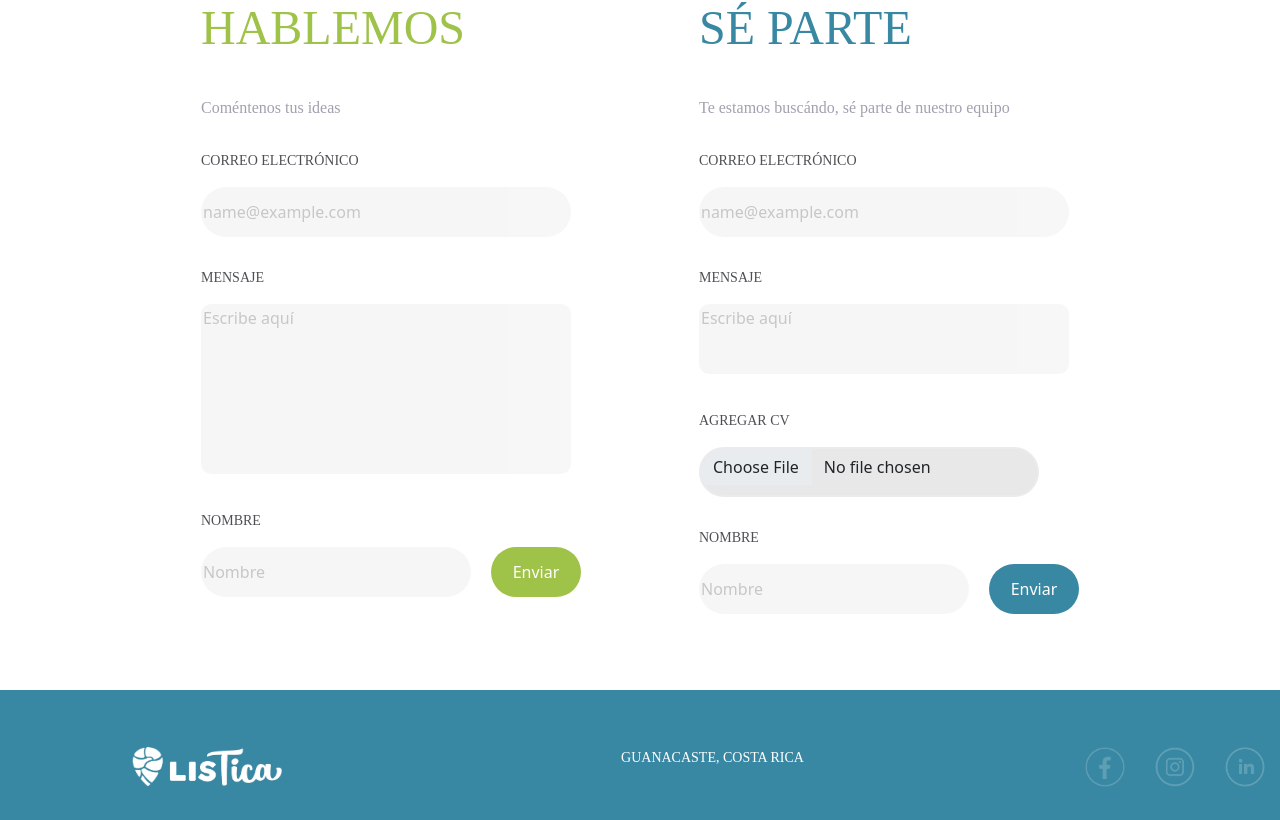
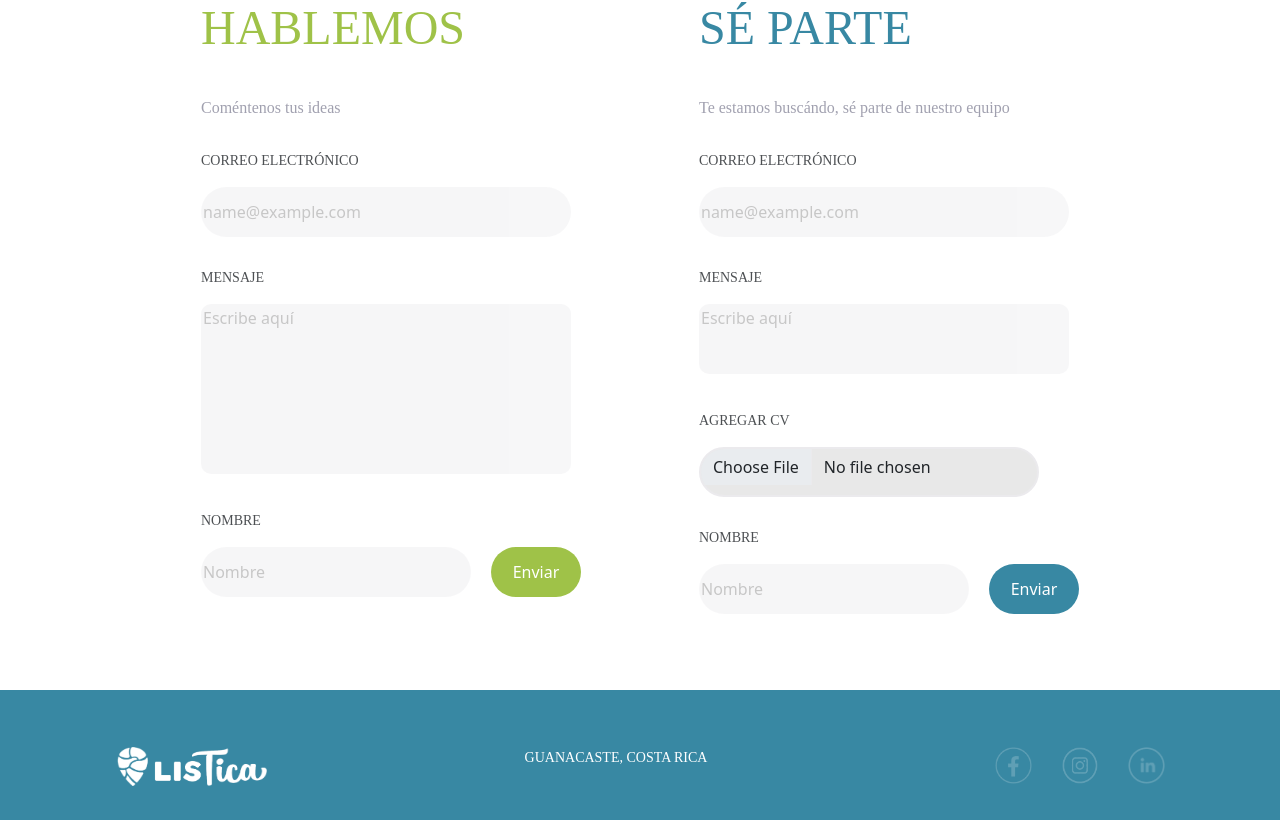
Before and after one commit to gregorybmx/listica, a Next.js app: page / in a window 1280 px wide. Shown: the part 2486-3306 px from the top of the page. Built offline with nearby package versions, Linux system fonts and the light colour scheme.

Commit message:
FooterCorreciones
Correciones en el acomodo de los elementos del footer

```diff
--- a/styles/Footer.module.css
+++ b/styles/Footer.module.css
@@ -7,6 +7,8 @@
 }
 
 #logoWrap{
+    width: 150px;
+    height: 40px;
     margin-left: 117px;
     margin-bottom: 54px;
     margin-top: 57px;
@@ -17,17 +19,20 @@
     font-size: 14px;
     font-weight: 700px bold;
     font-family: Montserrat;
-    margin-left: 309px;
+    margin-left: auto;
+    margin-right: auto;
     margin-bottom: 54px;
     margin-top: 57px;
-    margin-right: 221px;
 }
 
 #redesContainer{
+    width: 200px;
+    height: auto;
     display: flex;
     justify-content: space-between;
     margin-bottom: 54px;
     margin-top: 57px;
+    margin-right: 115px;
 }
 
 #redesFooter{
```
